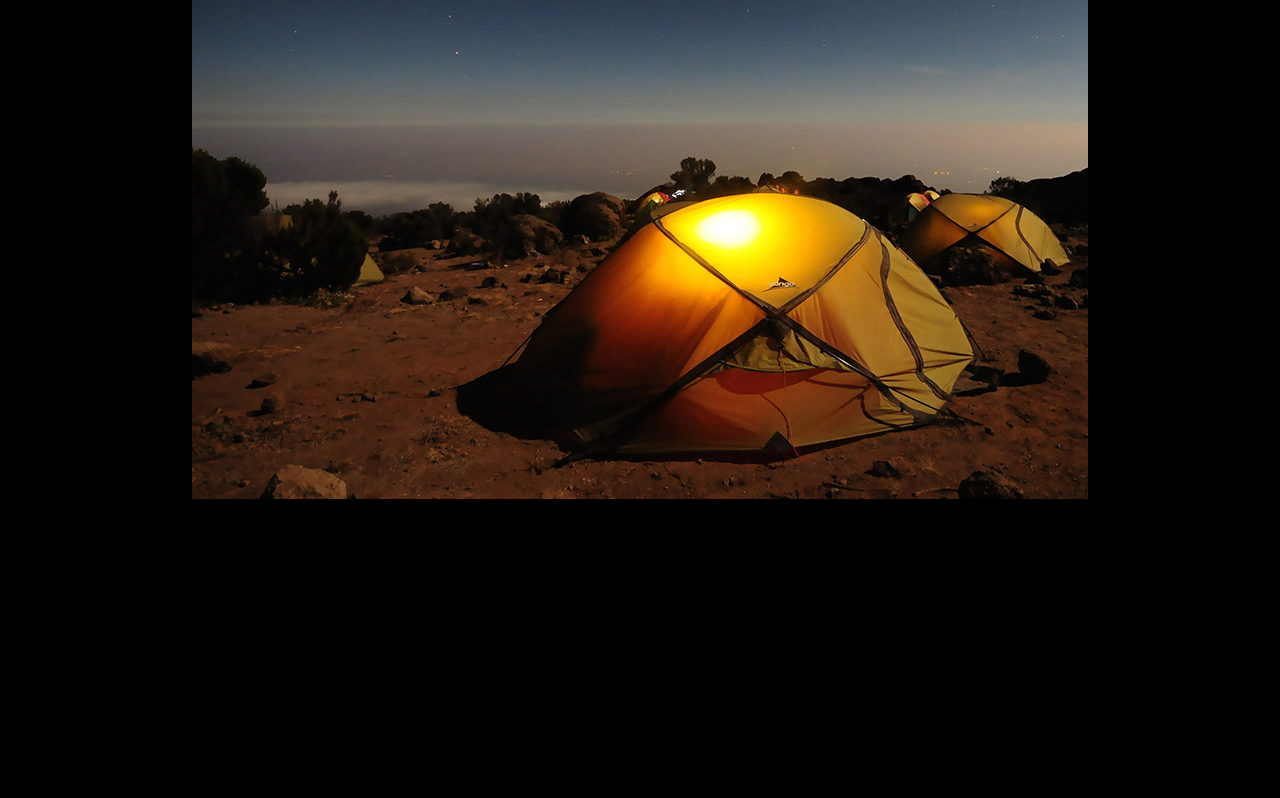
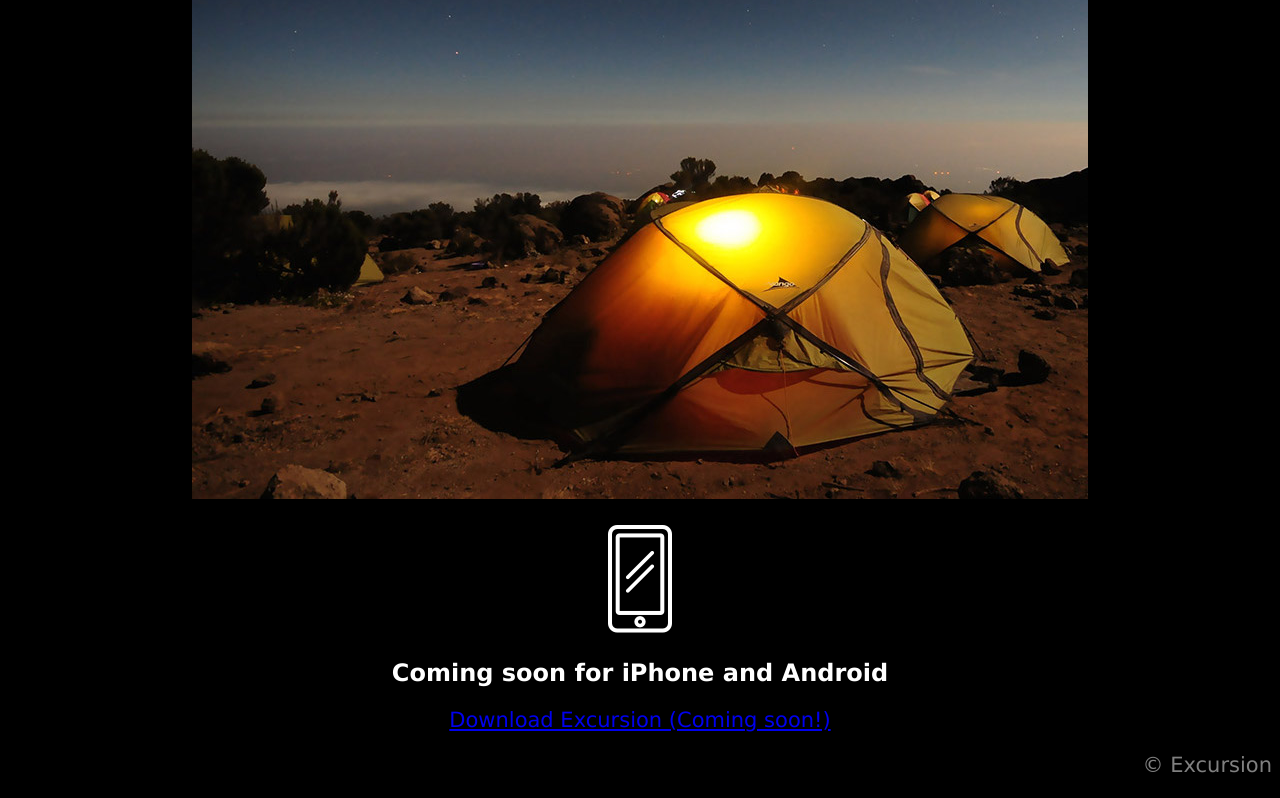
Before and after one commit to travisvaughan/excursion, a plain HTML site: page index.html in a window 1280 px wide. Shown: the part 524-1322 px from the top of the page. Before the commit the page ends 1049 px from the top, so only its background shows below. Drawn offline with Linux system fonts and the light colour scheme.

Commit message:
Add second image, footer and css

```diff
--- a/index.html
+++ b/index.html
@@ -9,7 +9,7 @@
     <!-- "Main section" -->
     <h1>Discover hidden places in the world around you</h1>
     <p>
-      <a class "cta" href="#">Download Excursion (Coming soon!)</a>
+      <a class "download" href="#">Download Excursion (Coming soon!)</a>
     </p>
     <video autoplay muted loop>
       <source src="resources/videos/excursion.mp4" type="video/mp4">
@@ -18,7 +18,19 @@
     <h2>Your personal travel guide</h2>
     <p>Excursion remembers places you like, and recommends new points of interest around you.</p>
     <p>
-      <img src="resources/images/camp.jpg" alt>
+      <img src="resources/images/camp.jpg">
     </p>
+    <!-- "Second supporting section" -->
+    <p>
+      <img src="resources/images/phone.png">
+    </p>
+    <h2>Coming soon for iPhone and Android</h2>
+    <p>
+      <a class="cta" href="#">Download Excursion (Coming soon!)</a>
+    </p>
+    <!-- "Footer" -->
+    <div class="footer">
+      <p>© Excursion</p>
+    </div>
   </body>
 </html>
--- a/resources/css/style.css
+++ b/resources/css/style.css
@@ -2,7 +2,7 @@ h1 {
   font-size: 50px;
 }
 
-.cta {
+.download {
   color: Aquamarine;
   font-size: 16px;
 }
@@ -22,3 +22,7 @@ p {
   color: Gray;
   font-size: 21px;
 }
+
+.footer {
+  text-align: right;
+}
```
Also changed, not shown: resources/images/phone.png (added).
